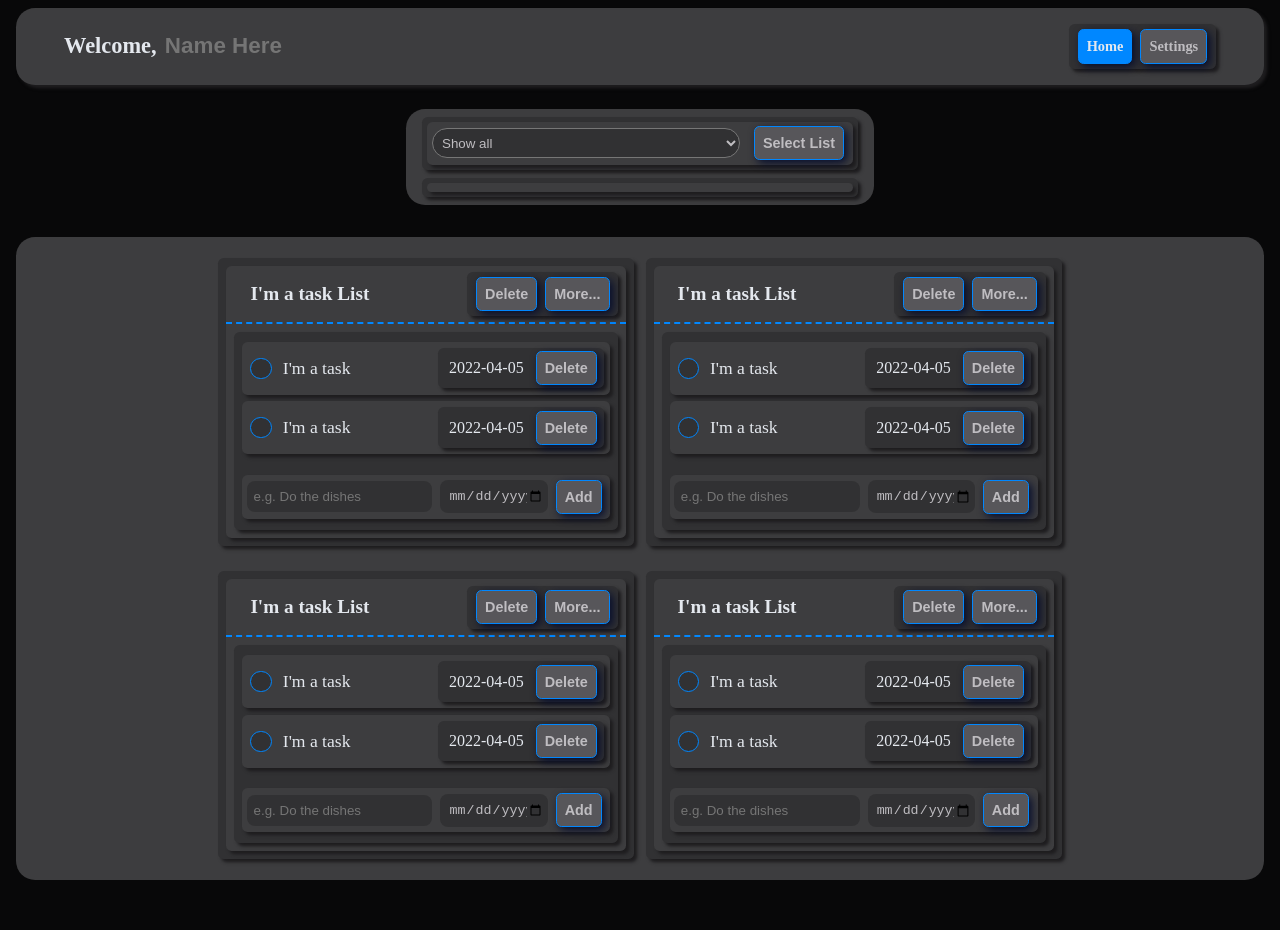
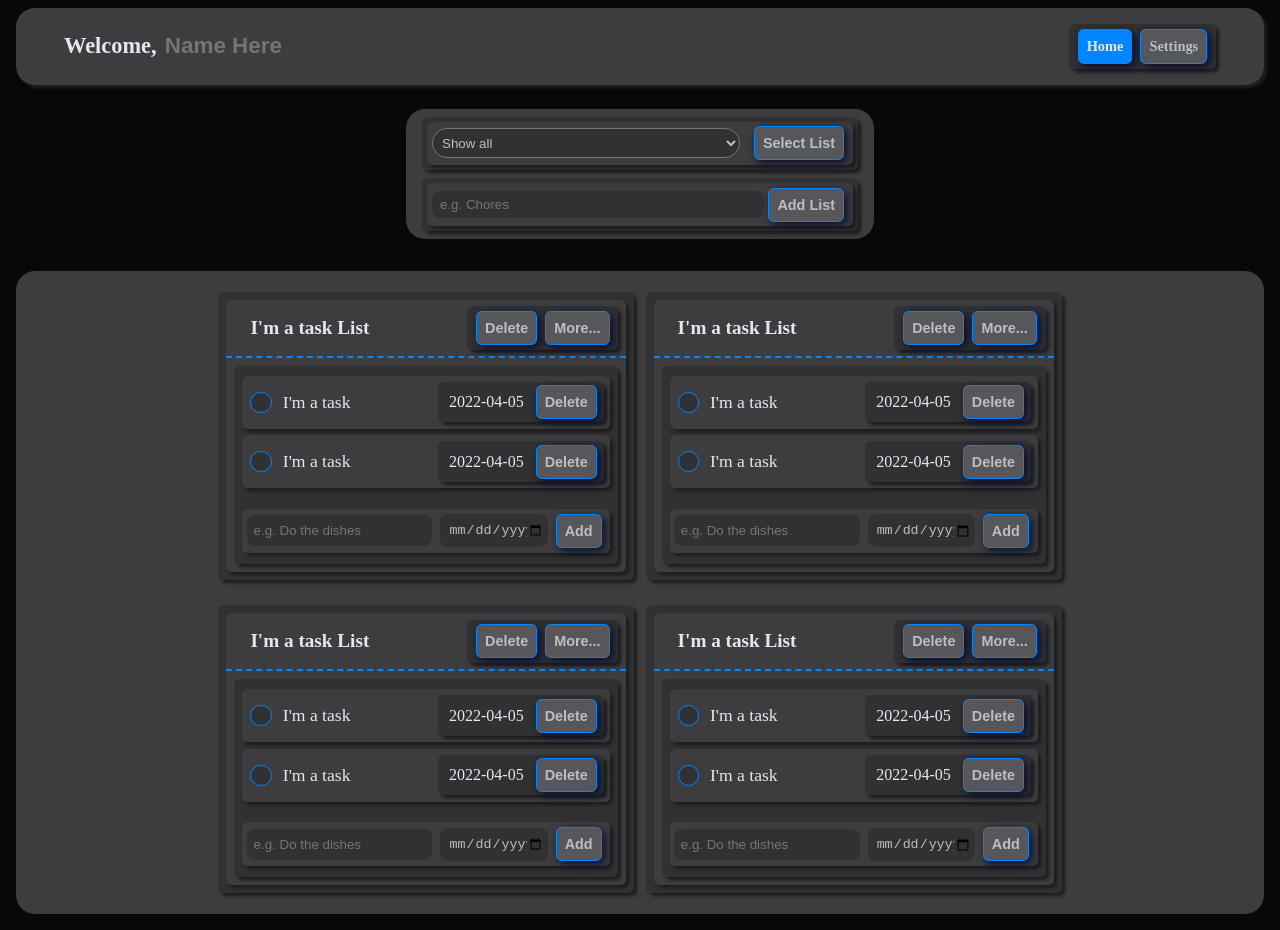
Before and after one commit to DaniSilv97/task-list-vue2, a Vue app: page / in a window 1280 px wide. Before the commit the page ends 896 px from the top, so only its background shows below. Built offline with nearby package versions, Linux system fonts and the light colour scheme.

Commit message:
Css changes, add list structure and css

```diff
--- a/public/styling.css
+++ b/public/styling.css
@@ -81,3 +81,8 @@ body{
     padding: 0.5rem 1rem;
     margin: 1rem;
 }
+.input-text{
+    border-radius: 0.5rem;
+    background-color: var(--darkGrey);
+    color: var(--lightestGrey);
+}
--- a/src/components/AddList.vue
+++ b/src/components/AddList.vue
@@ -1,6 +1,9 @@
 <template>
     <div class="add-list">
-
+        <input  type="text"
+                class="list-name input-text remove-default"
+                placeholder="e.g. Chores">
+        <button class="remove-default button">Add List</button>
     </div>
 </template>
 
@@ -24,5 +27,13 @@
 </script>
 
 <style scoped>
-
+    .add-list{
+        display: flex;
+        flex-direction: row;
+        align-items: center;
+    }
+    .list-name{
+        flex: 1 1 0;
+        padding: 0.4rem 0.5rem;
+    }
 </style>
--- a/src/components/AddTask.vue
+++ b/src/components/AddTask.vue
@@ -1,9 +1,10 @@
 <template>
     <div class="add-task radius-and-shadow">
         <input  type="text"
-                class="name remove-default"
+                class="name remove-default input-text"
                 placeholder="e.g. Do the dishes">
-        <input type="date" class="date remove-default">
+        <input  type="date"
+                class="date remove-default input-text">
         <button class="submit remove-default button">Add</button>
     </div>
 </template>
@@ -46,9 +47,6 @@
         padding: 0.5rem 0.2rem 0.5rem 0.5rem;
     }
     .name, .date{
-        border-radius: 0.5rem;
-        background-color: var(--darkGrey);
-        color: var(--lightestGrey);
         margin-right: 0.5rem;
     }
     .submit{
```
